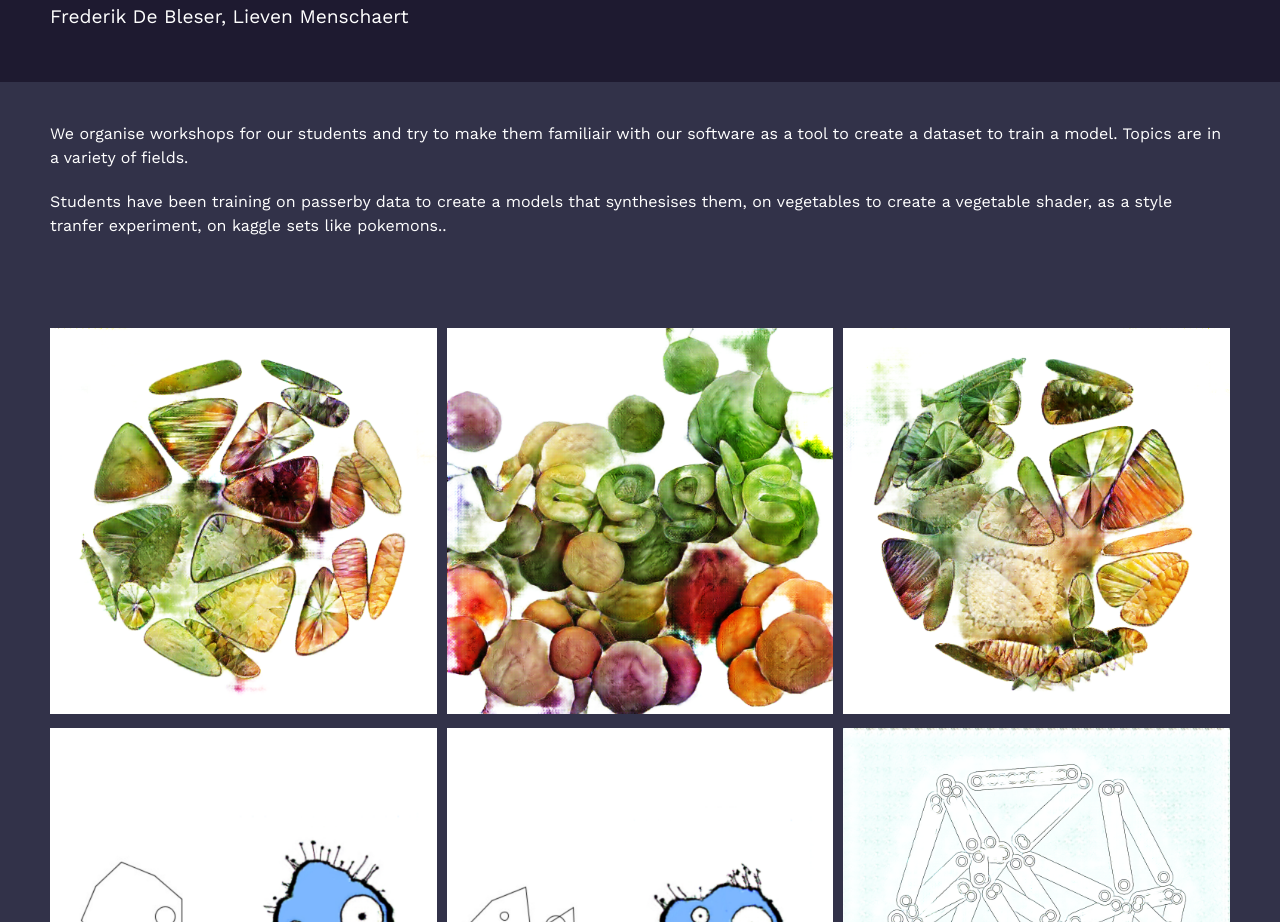
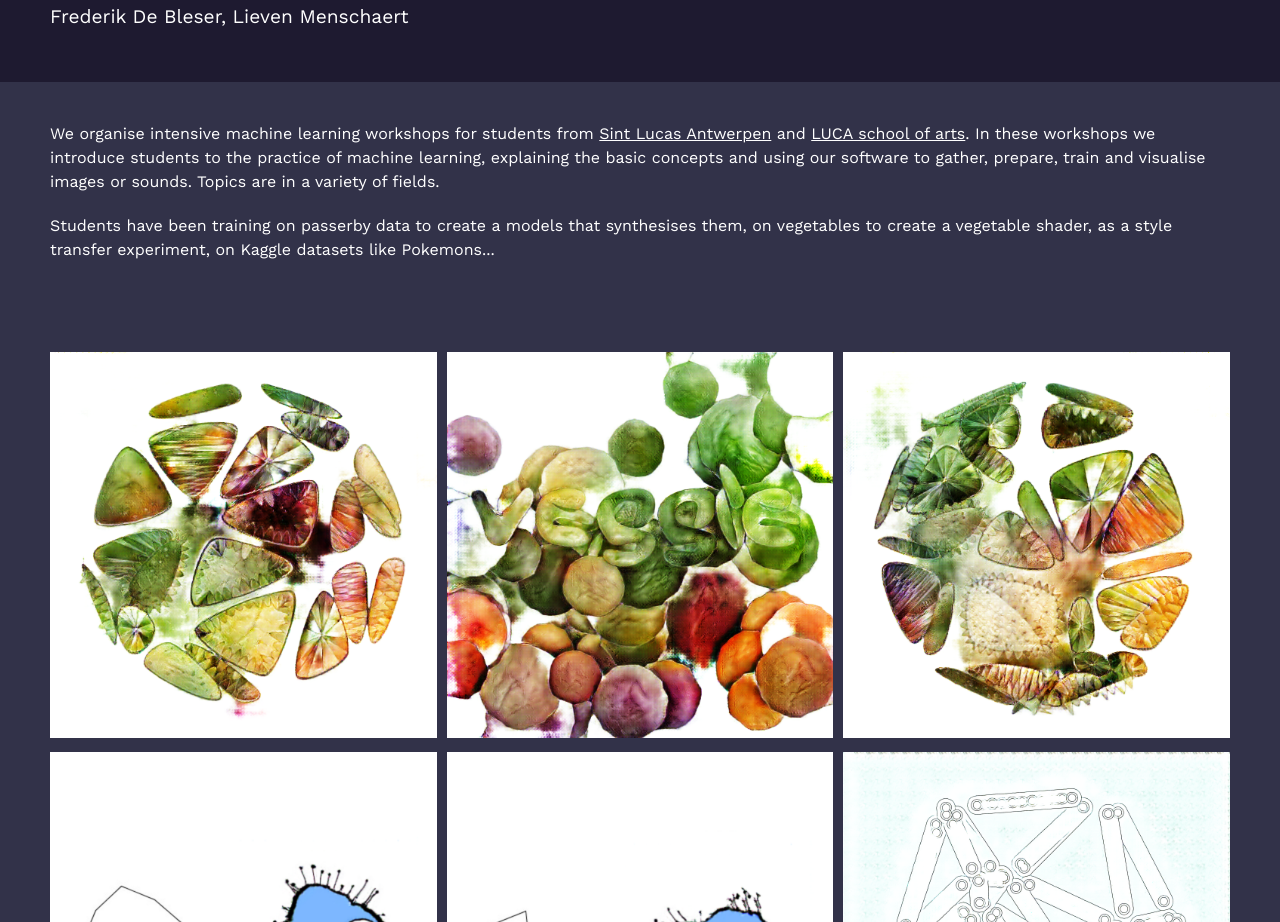
Before and after one commit to fdb/tag-site, an Eleventy site: page projects/workshops.md in a window 1280 px wide. Shown: the part 917-1839 px from the top of the page. Built offline with nearby package versions, Linux system fonts and the light colour scheme; Eleventy itself is replaced by a stand-in of ours; files that its build step writes are made by us from their sources.

Commit message:
Update workshop text

```diff
--- a/projects/workshops.md
+++ b/projects/workshops.md
@@ -2,7 +2,7 @@
 layout: project
 tags: ["project", "figment"]
 title: Workshops
-subtitle: student workshops
+subtitle: Teaching our tools to students
 credits: Frederik De Bleser, Lieven Menschaert
 thumb_image: /static/media/workshops/workshops-thumb.png
 main_image: /static/media/workshops/workshops-cover.jpg
@@ -16,6 +16,6 @@ images:
   - /static/media/workshops/workshops-pokemon.jpg
 ---
 
-We organise workshops for our students and try to make them familiair with our software as a tool to create a dataset to train a model. Topics are in a variety of fields.
+We organise intensive machine learning workshops for students from [Sint Lucas Antwerpen](https://www.sintlucasantwerpen.be/en/sintlucasantwerpen/) and [LUCA school of arts](https://www.luca-arts.be/en). In these workshops we introduce students to the practice of machine learning, explaining the basic concepts and using our software to gather, prepare, train and visualise images or sounds. Topics are in a variety of fields.
 
-Students have been training on passerby data to create a models that synthesises them, on vegetables to create a vegetable shader, as a style tranfer experiment, on kaggle sets like pokemons..
+Students have been training on passerby data to create a models that synthesises them, on vegetables to create a vegetable shader, as a style transfer experiment, on Kaggle datasets like Pokemons...
```
